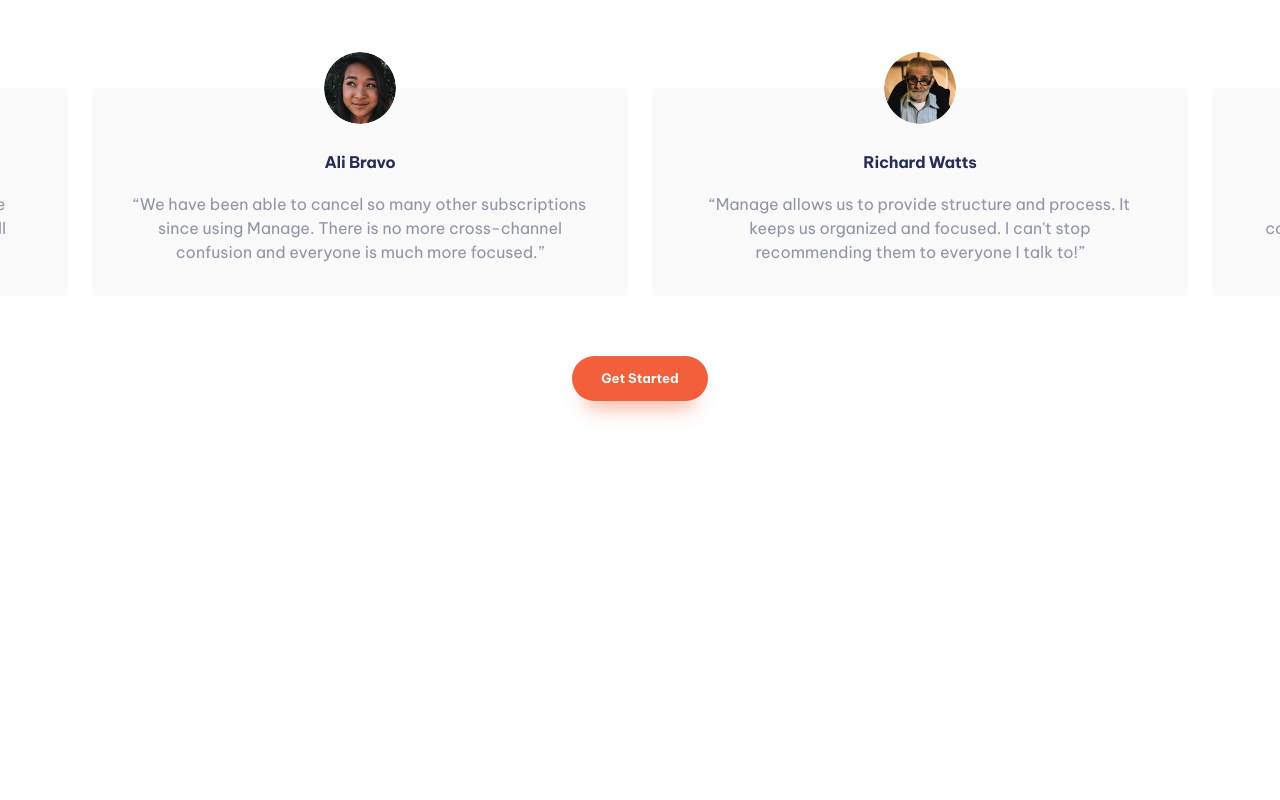
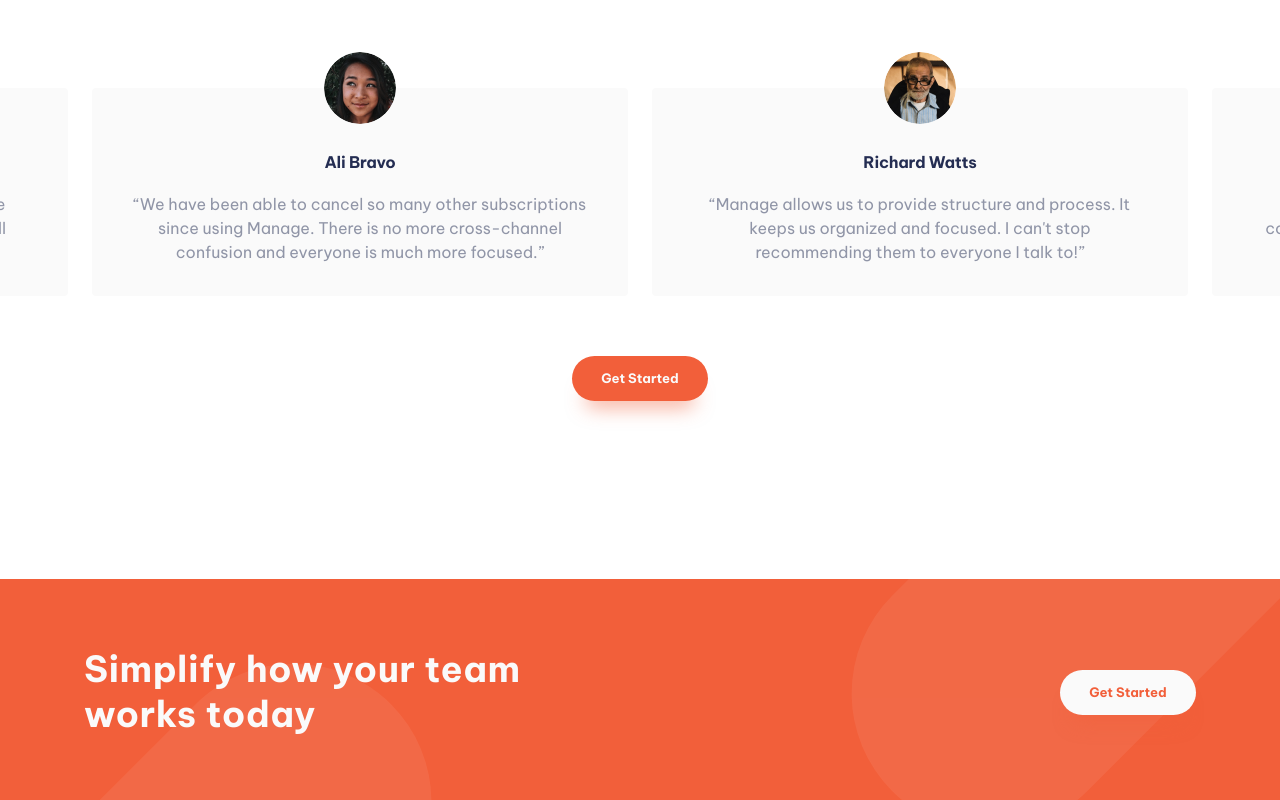
Before and after one commit to rwxdan/manage-landing-page, a React (Vite) app: page / in a window 1280 px wide. Shown: the part 1589-2389 px from the top of the page. Before the commit the page ends 2090 px from the top, so only its background shows below. Built offline with nearby package versions, Linux system fonts and the light colour scheme.

Commit message:
Create CTA component

```diff
--- a/src/App.jsx
+++ b/src/App.jsx
@@ -1,4 +1,4 @@
-import { Nav, Hero, About, Testimonials } from "./components";
+import { Nav, Hero, About, Testimonials, CTA } from "./components";
 
 const App = () => {
   return (
@@ -7,6 +7,7 @@ const App = () => {
       <Hero />
       <About />
       <Testimonials />
+      <CTA />
     </article>
   );
 };
--- a/src/assets/styles/main.css
+++ b/src/assets/styles/main.css
@@ -219,3 +219,30 @@ body {
   margin-inline: auto;
   margin-block: 3.75rem;
 }
+
+.section-cta {
+  background-color: var(--primary-600);
+  background-image: url("../static/images/bg-simplify-section-desktop.svg");
+  background-size: 100%;
+  margin-block-start: 11.125rem;
+}
+
+.section-cta .container {
+  padding-block: 4.25rem 3.9375rem;
+  display: flex;
+  justify-content: space-between;
+  align-items: center;
+}
+
+.section-cta .title {
+  font-size: 2.25rem;
+  color: var(--neutral-400);
+  font-weight: 700;
+  letter-spacing: 0.6px;
+  line-height: 1.25;
+}
+
+.section-cta .cta {
+  background-color: var(--neutral-400);
+  color: var(--primary-600);
+}
--- /dev/null
+++ b/src/components/CTA.jsx
@@ -0,0 +1,18 @@
+import React from "react";
+
+const CTA = () => {
+  return (
+    <section className="section-cta">
+      <div className="container | section-max-w">
+        <h2 className="title">
+          Simplify how your team <br /> works today
+        </h2>
+        <a href="#get_started" className="cta">
+          Get Started
+        </a>
+      </div>
+    </section>
+  );
+};
+
+export default CTA;
--- a/src/components/index.js
+++ b/src/components/index.js
@@ -2,4 +2,5 @@ import Nav from "./Nav";
 import Hero from "./Hero";
 import About from "./About";
 import Testimonials from "./Testimonials";
-export { Nav, Hero, About, Testimonials };
+import CTA from "./CTA";
+export { Nav, Hero, About, Testimonials, CTA };
```
